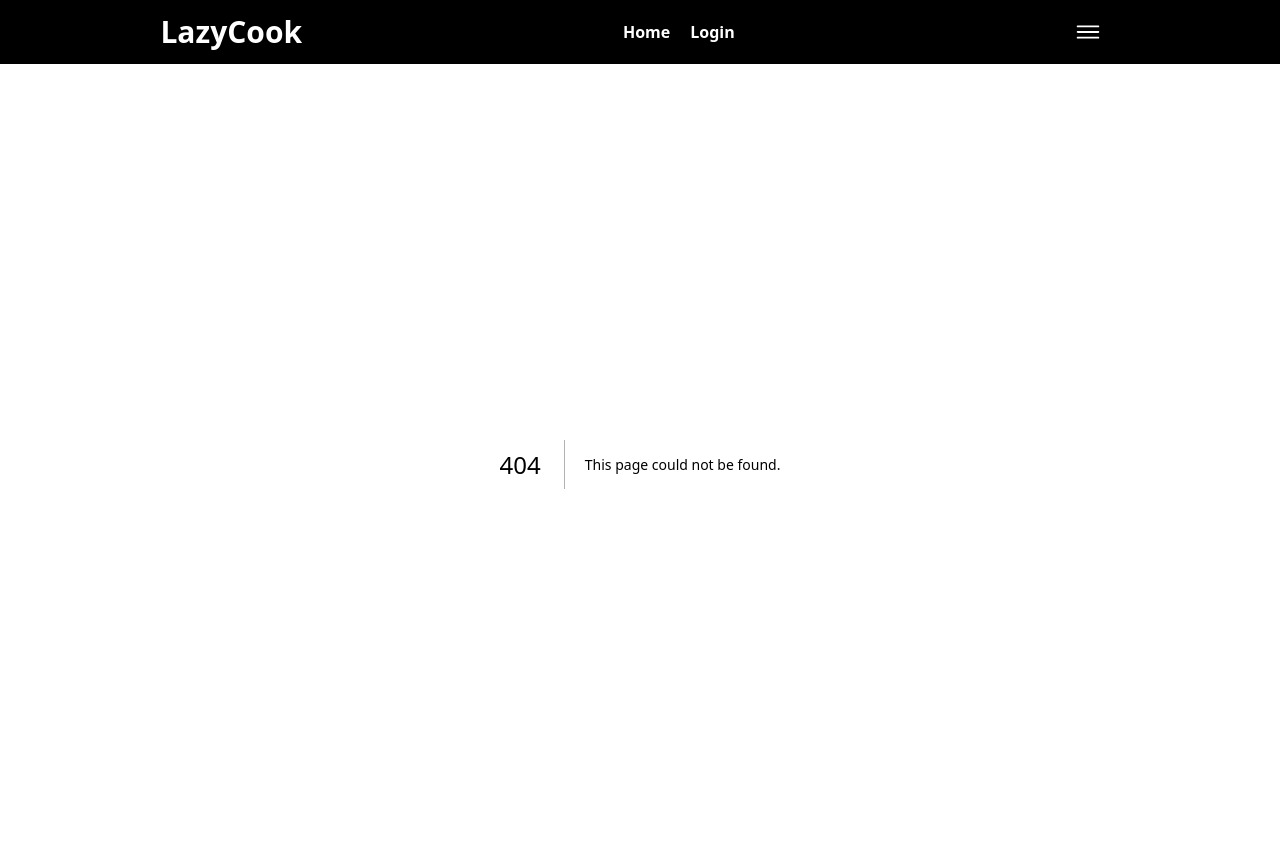
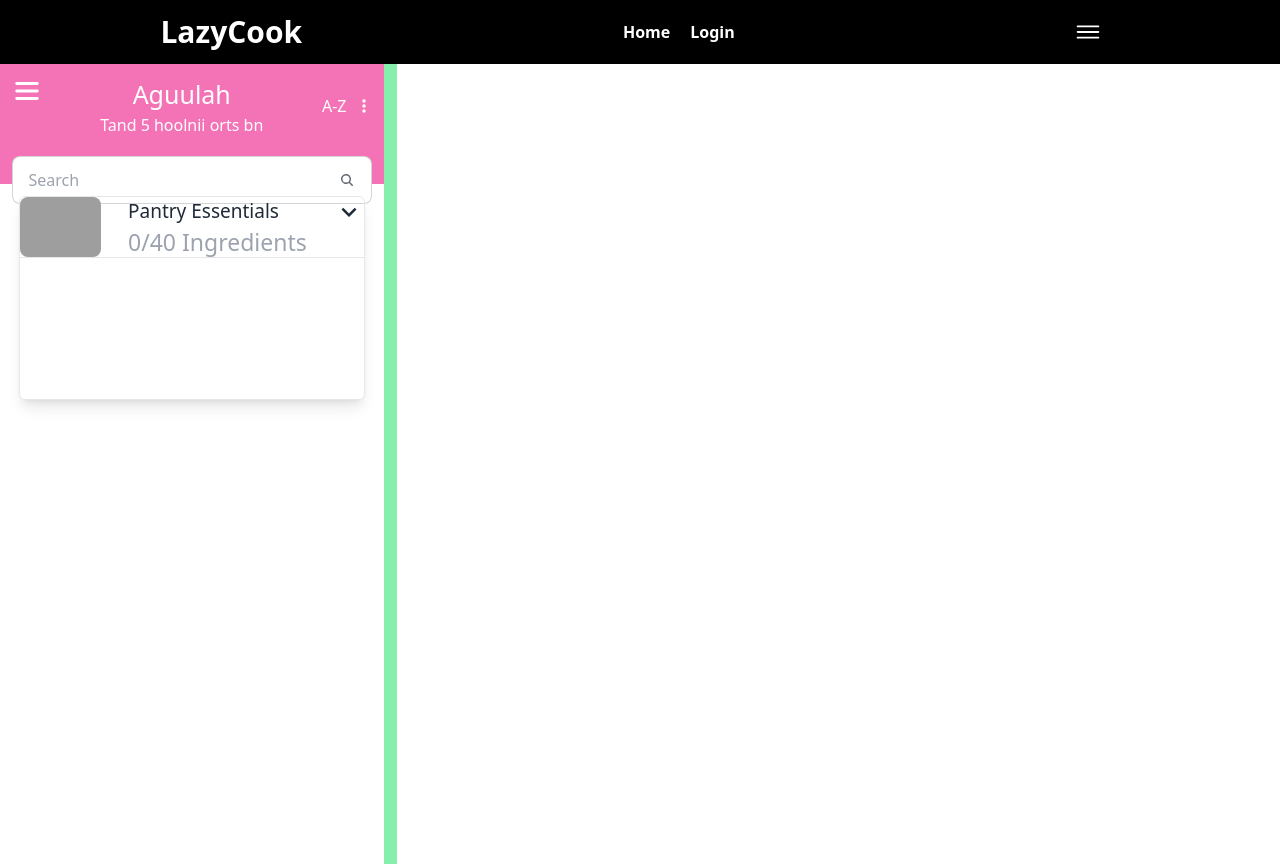
Before and after one commit to Leap-1f/LazyCook, a Next.js app in the folder frontend/: page /lazycookSearch in a window 1280 px wide. Before the commit this address had no page. Built offline with nearby package versions, Linux system fonts and the light colour scheme; grey boxes are pictures that could not be loaded.

Commit message:
search heseg hiijin

```diff
--- /dev/null
+++ b/frontend/src/app/lazycookSearch/page.tsx
@@ -0,0 +1,55 @@
+import { PiDotsThreeOutlineVerticalFill } from "react-icons/pi";
+import { PiListBold } from "react-icons/pi";
+import { Ingredients } from "@/src/components/filterCard/Ingredients";
+export default function LazyCookSearch() {
+  return (
+    <>
+      <div className="flex h-screen">
+        <div className="flex flex-col w-[30%] h-full ">
+          <div className="flex flex-col gap-[20%] h-[15%] bg-pink-400 p-[3%]">
+            <div className="flex justify-between text-white">
+              <div>
+                <PiListBold className="w-[30px] h-[30px]" />
+              </div>
+              <div className=" text-center">
+                <div className=" text-[25px]">Aguulah</div>
+                <div className=" font-thin">Tand {5} hoolnii orts bn</div>
+              </div>
+              <div className="flex gap-[10px]">
+                <div className="flex justify-center items-center">A-Z</div>
+                <div className="flex justify-center items-center">
+                  <PiDotsThreeOutlineVerticalFill />
+                </div>
+              </div>
+            </div>
+            <div>
+              <label className="input input-bordered flex items-center gap-2">
+                <input type="text" className="grow" placeholder="Search" />
+                <svg
+                  xmlns="http://www.w3.org/2000/svg"
+                  viewBox="0 0 16 16"
+                  fill="currentColor"
+                  className="w-4 h-4 opacity-70"
+                >
+                  <path
+                    fillRule="evenodd"
+                    d="M9.965 11.026a5 5 0 1 1 1.06-1.06l2.755 2.754a.75.75 0 1 1-1.06 1.06l-2.755-2.754ZM10.5 7a3.5 3.5 0 1 1-7 0 3.5 3.5 0 0 1 7 0Z"
+                    clipRule="evenodd"
+                  />
+                </svg>
+              </label>
+            </div>
+          </div>
+          <div className="flex flex-col items-center h-[85%] rounded-lg overflow-auto">
+            <Ingredients />
+          </div>
+        </div>
+        <div className="w-[1%] bg-green-300"></div>
+        <div className="w-[69%] h-full ">
+          <div className="h-[15%]"></div>
+          <div></div>
+        </div>
+      </div>
+    </>
+  );
+}
--- /dev/null
+++ b/frontend/src/components/filterCard/Ingredients.tsx
@@ -0,0 +1,20 @@
+import { MdKeyboardArrowDown } from "react-icons/md";
+
+export const Ingredients = () => {
+  return (
+    <div className="h-[30%] w-[90%] border-[1px] shadow-lg rounded-md mt-[3%]">
+      <div className="flex justify-between w-full h-[30%]">
+        <img src="vegetables.jpg" alt="" className=" rounded-lg" />
+        <div>
+          <div className=" font-light text-[19px]">Pantry Essentials</div>
+          <div className=" text-gray-400 text-[23px]">0/40 Ingredients</div>
+        </div>
+        <div>
+          <MdKeyboardArrowDown className="w-[30px] h-[30px]" />
+        </div>
+      </div>
+      <hr />
+      <div className="w-full h-[70%]"></div>
+    </div>
+  );
+};
--- a/frontend/tailwind.config.ts
+++ b/frontend/tailwind.config.ts
@@ -6,15 +6,10 @@ const config: Config = {
     "./src/components/**/*.{js,ts,jsx,tsx,mdx}",
     "./src/app/**/*.{js,ts,jsx,tsx,mdx}",
   ],
-  theme: {
-    extend: {
-      backgroundImage: {
-        "gradient-radial": "radial-gradient(var(--tw-gradient-stops))",
-        "gradient-conic":
-          "conic-gradient(from 180deg at 50% 50%, var(--tw-gradient-stops))",
-      },
-    },
+  theme: {},
+  plugins: [require("daisyui")],
+  daisyui: {
+    themes: ["light", "", "cupcake"],
   },
-  plugins: [],
 };
 export default config;
```
Also changed, not shown: 2 other files (tests, documents, lock files or other folders).
